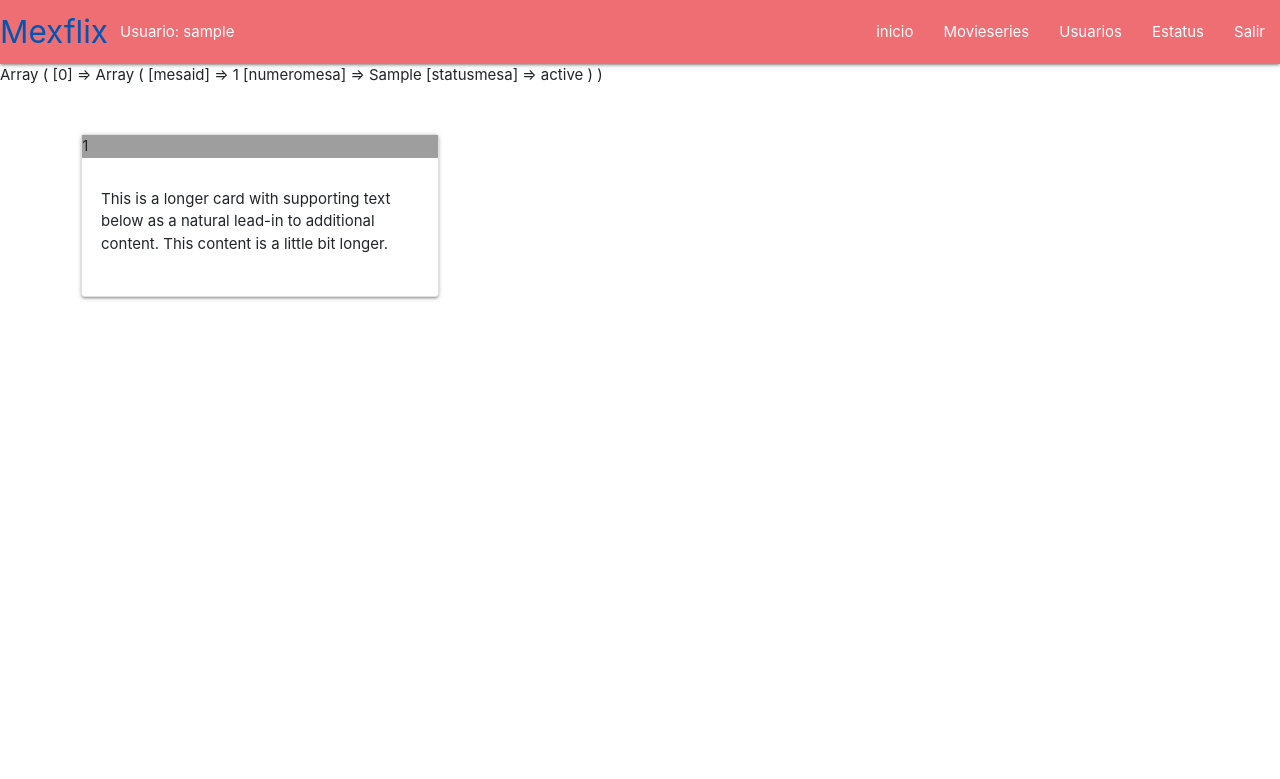
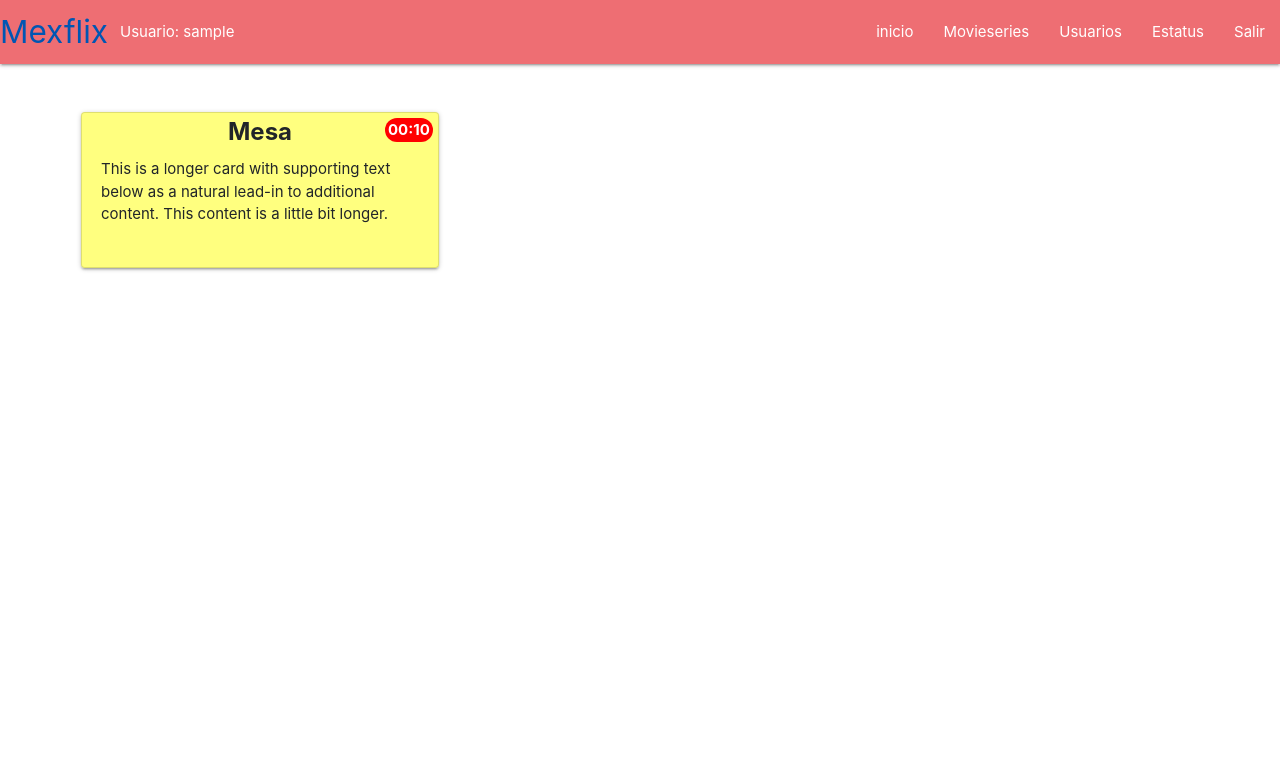
Before and after one commit to panch-55/restaurant, a PHP site: page /system/ in a window 1280 px wide. Shown: the top 779 px of the page. Run offline with PHP 8.4, Linux system fonts and the light colour scheme; the visitor is signed in with stand-in values (Sample User, id 1); tables that the repository leaves empty or names only in its code hold one stand-in row (values such as "Sample post"); data that the repository does not hold is empty; some libraries are stand-ins or nearby versions.

Commit message:
Se agrega la interfaz grafica de mesas con su diseño y funcionando a un 50%

```diff
--- a/Resourse/css/tables.css
+++ b/Resourse/css/tables.css
@@ -9,7 +9,22 @@ span.cirle-notification {
     display: inline-block;
     font-weight: bold;
     line-height: 1.6em;
-    margin-right: 15px;
     text-align: center;
-    width: 1.6em;
+    width: fit-content;
+    position: absolute;
+    right: 5px;
+    top: 5px;
+    padding: 0px 3px;
 }
+
+h4.card-title {
+    font-weight: bold !important;
+    text-align: center !important;
+    padding: 0px 3px !important;
+    line-height: 1.6em;
+    margin-bottom: 0rem !important;
+}
+
+div.card-body {
+    padding: 0rem 1.25rem 1.25rem 1.25rem;
+}
--- /dev/null
+++ b/Resourse/js/tables.js
@@ -0,0 +1,20 @@
+$(document).ready(function() {
+    loadtables();
+});
+
+function loadtables() {
+
+    var status = $(".status");
+
+    for (let index = 0; index < status.length; index++) {
+        if (status[index].innerText == "Libre") {
+            $(status[index]).css("color", "green");
+            $(status[index]).parent().parent().css("background-color", "rgba(0, 255, 0, 0.5)");
+        } else if (status[index].innerText == "Ocupado") {
+            $(status[index]).css("color", "red");
+            $(status[index]).parent().parent().css("background-color", "rgba(255, 0, 0, 0.5)");
+        } else {
+            $(status[index]).parent().parent().css("background-color", "rgba(255, 255, 0, 0.5)");
+        }
+    }
+}
--- a/views/header.php
+++ b/views/header.php
@@ -16,6 +16,8 @@
     <script src="//malihu.github.io/custom-scrollbar/jquery.mCustomScrollbar.concat.min.js"></script>
     <script src="assets/js/custom.js"></script>
     <link rel="stylesheet" href="https://stackpath.bootstrapcdn.com/bootstrap/4.4.1/css/bootstrap.min.css" integrity="sha384-Vkoo8x4CGsO3+Hhxv8T/Q5PaXtkKtu6ug5TOeNV6gBiFeWPGFN9MuhOf23Q9Ifjh" crossorigin="anonymous">
+    <link rel="stylesheet" href="./Resourse/css/tables.css">
+    <script src="./Resourse/js/tables.js"></script>
 
 
     <style>
--- a/views/tables.php
+++ b/views/tables.php
@@ -4,22 +4,27 @@ $mesas = new MesasController();
 
 $mesasDatos = $mesas->get();
 
-print_r($mesasDatos);
+?>
 
-?>
 <div class="container">
     <div class="row row-cols-1 row-cols-md-3">
         <?php
         foreach ($mesasDatos as $key) {
         ?>
-            <div class="col mb-4">
+            <div class="col mb-4" id="<?php echo $key['mesaId']; ?>">
                 <div class="card h-100">
-                    <span class="grey">1</span>
+                    <span class="cirle-notification">00:10</span>
+                    <h4 class="card-title">
+                        <?php
+                        echo 'Mesa ' . $key['numeroMesa'];
+                        ?>
+                    </h4>
                     <div class="card-body">
-                        <h5 class="card-title">
+                        <h5 class="status">
                             <?php
-                            echo $key['numeroMesa'];
-                            ?></h5>
+                            echo $key['statusMesa'];
+                            ?>
+                        </h5>
                         <p class="card-text">This is a longer card with supporting text below as a natural lead-in to additional content. This content is a little bit longer.</p>
                     </div>
                 </div>
```
